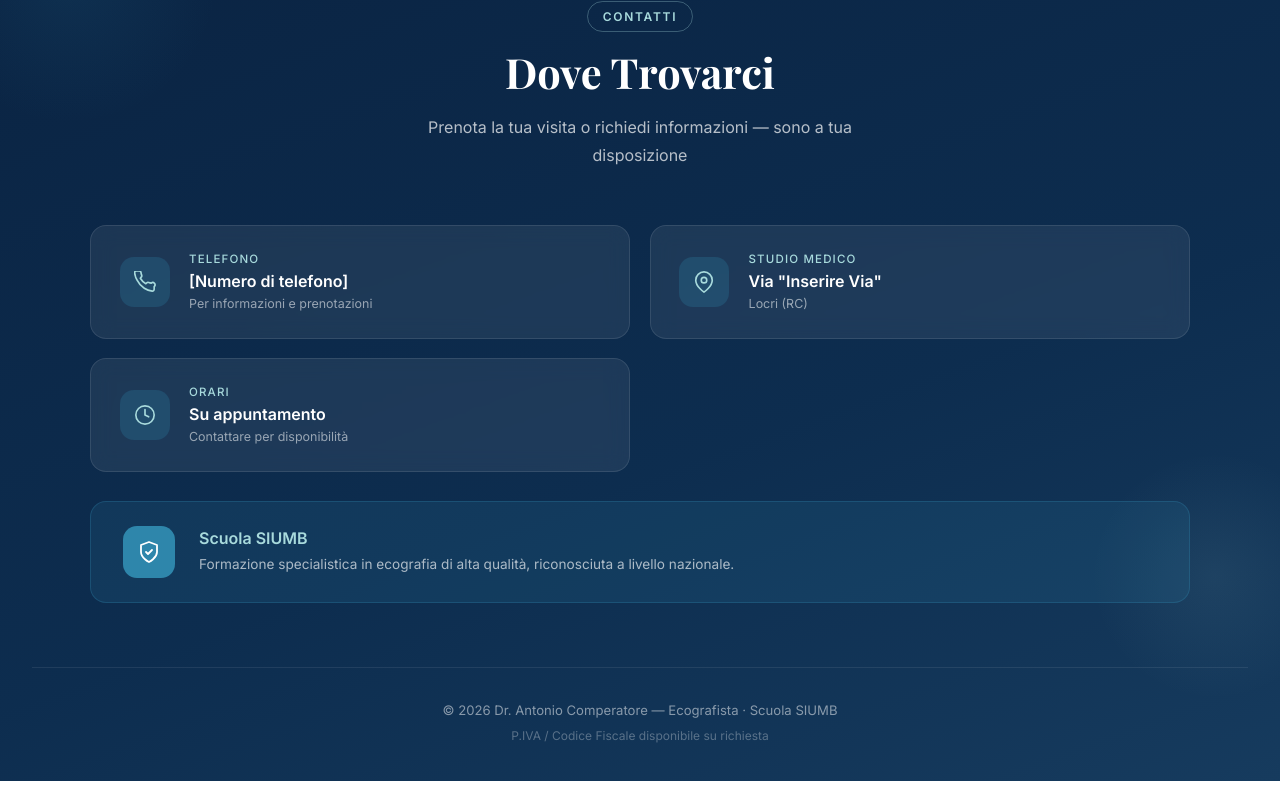
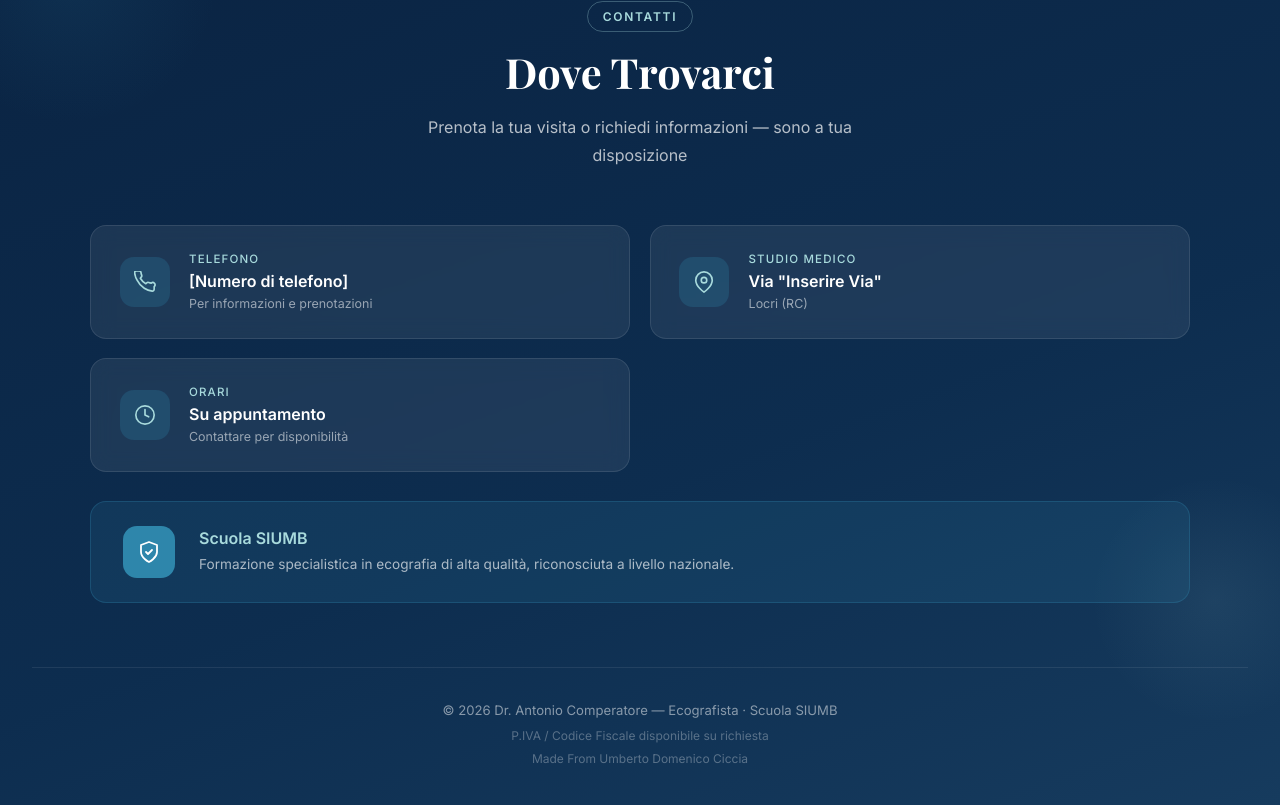
Before and after one commit to umbertocicciaa/doctor-antonio-comperatore, a React (Vite) app: page / in a window 1280 px wide. Shown: the part 3409-4214 px from the top of the page. Before the commit the page ends 4190 px from the top, so only its background shows below. Built offline with nearby package versions, Linux system fonts and the light colour scheme.

Commit message:
fix: add footer note crediting Umberto Domenico Ciccia in Contact component

```diff
--- a/src/components/Contact.jsx
+++ b/src/components/Contact.jsx
@@ -93,6 +93,7 @@
       <footer className="contact__footer">
         <p>© {new Date().getFullYear()} Dr. Antonio Comperatore — Ecografista · Scuola SIUMB</p>
         <p className="contact__footer-note">P.IVA / Codice Fiscale disponibile su richiesta</p>
+        <p className="contact__footer-note">Made From Umberto Domenico Ciccia</p>
       </footer>
     </section>
   );
```
